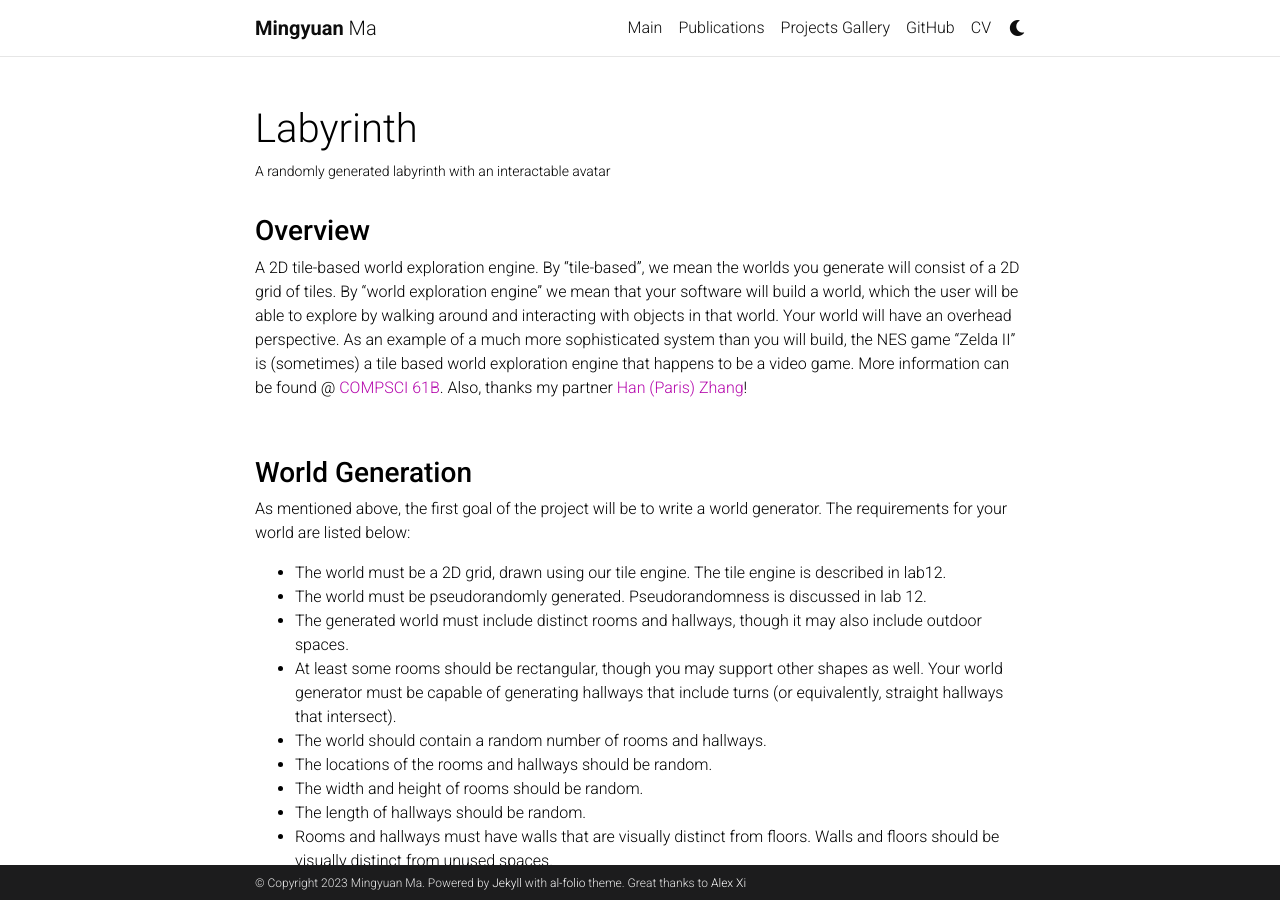
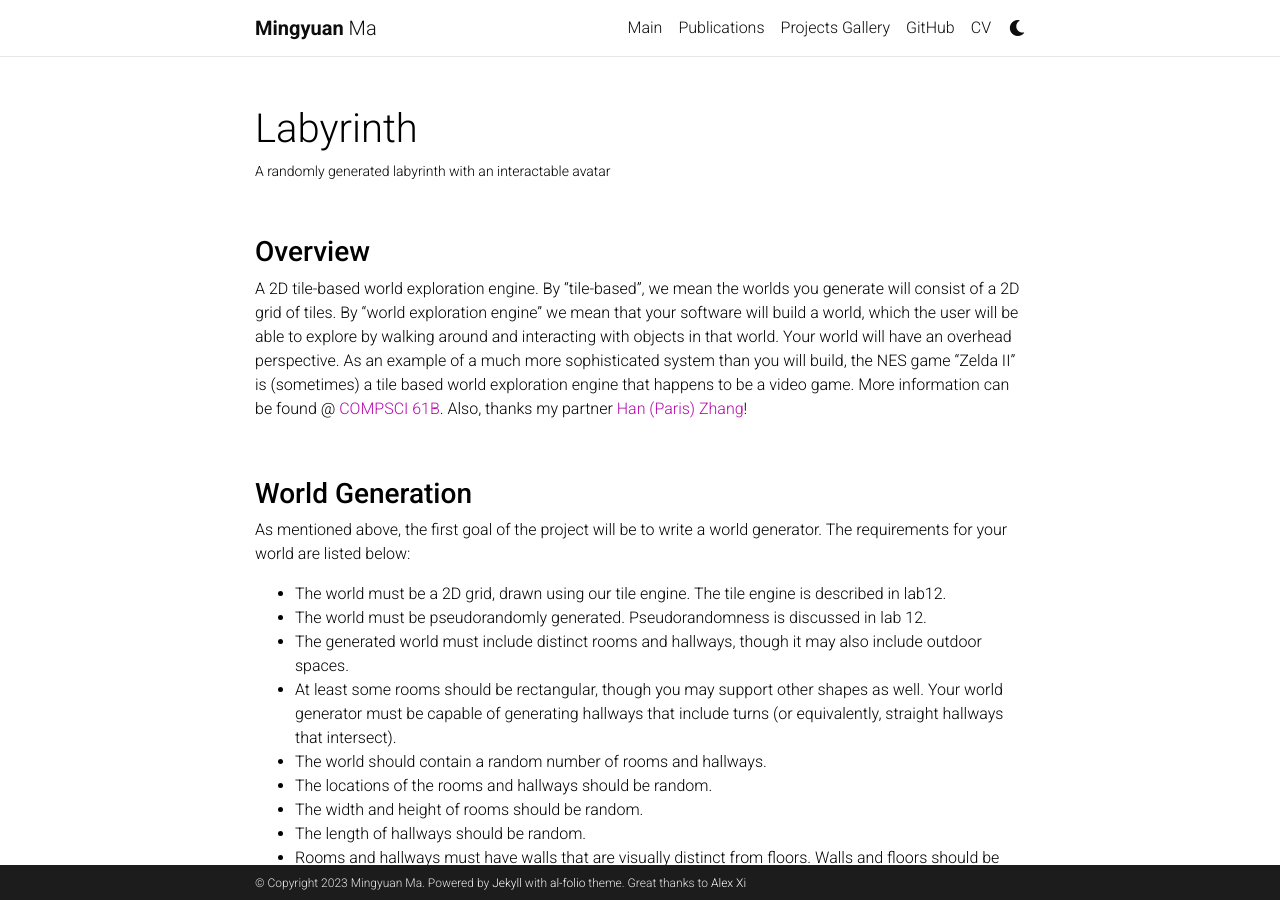
Before and after one commit to AlexXi19/mingyuanma, a Jekyll site: the page built from _projects/5_project.md, in a window 1280 px wide and 900 px high. Built offline with Jekyll 4.4.1, drawn with Linux system fonts in a browser that asks for light colours; full-size pictures stand in for the smaller copies a plugin makes; comment, search, counter and statistics services are not loaded; a style sheet for code colours, icons or effects is not loaded.

Commit message:
finish v1

```diff
--- a/_projects/5_project.md
+++ b/_projects/5_project.md
@@ -1,7 +1,8 @@
 ---
 layout: page
 title: Labyrinth
-description: A randomly generated labyrinth with an interactable avatar
+description: A randomly generated labyrinth with an interactable avatar <br> <br>
+# <br>
 img: assets/img/byow/byow.gif
 importance: 3
 category: Others
```
Also changed, not shown: _projects/4_project.md (+2 -1 lines).
